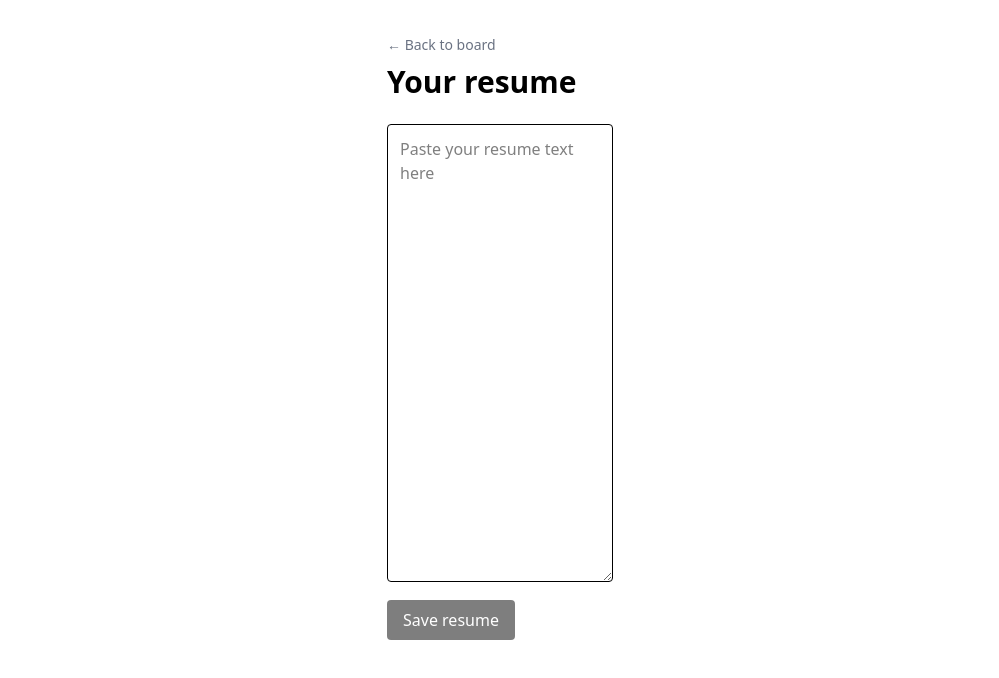
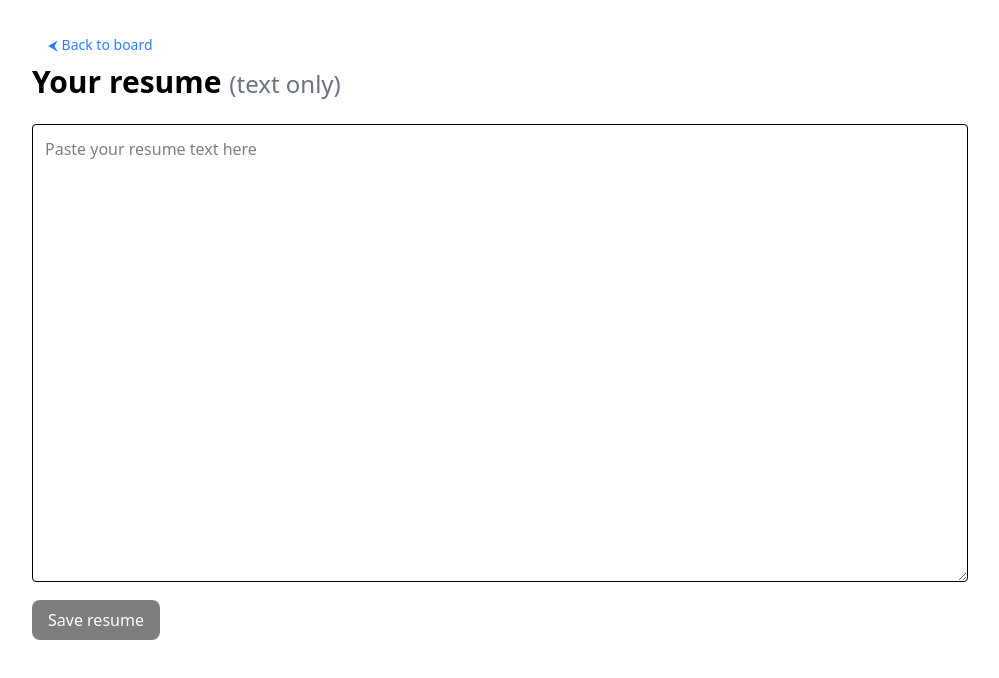
Before and after one commit to Syed-Asad-745/jobstronaut, a Next.js app: page /resume in a window 1280 px wide. Shown: the top 678 px of the page, without its empty margins (140-1139 px from the left). Built offline with nearby package versions, Linux system fonts and the light colour scheme; no server answers; the database is empty; sample sign-in values are in the browser's storage.

Commit message:
Finalized version 1 fully tested and deployed

```diff
--- a/src/app/page.tsx
+++ b/src/app/page.tsx
@@ -43,7 +43,7 @@ export default async function Home() {
   );
 
   return (
-    <main className="p-8">
+    <main className="relative p-8">
       <div className="relative mb-6 flex justify-center">
         <Image
           src={"/LongLogo.png"}
@@ -78,6 +78,7 @@ export default async function Home() {
         </div>
       </div>
       <JobBoard initialJobs={rows} />
+      <span className="text-gray-600 absolute right-10 mt-1">version: 1.0.0</span>
     </main>
   );
 }
--- a/src/app/resume/page.tsx
+++ b/src/app/resume/page.tsx
@@ -13,14 +13,16 @@ export default async function ResumePage() {
   const resume = await getResume();
 
   return (
-    <main className="mx-auto max-w-3xl p-8">
+    <main className="mx-auto min-w-250 p-8">
       <Link
         href="/"
-        className="text-sm text-gray-500"
+        className="text-sm text-blue-500 hover:bg-gray-200 px-4 py-2 rounded-lg"
       >
-        ← Back to board
+        ⮜ Back to board
       </Link>
-      <h1 className="mb-6 mt-2 text-3xl font-bold">Your resume</h1>
+      <h1 className="mb-6 mt-2 text-3xl font-bold">
+        Your resume <span className="text-gray-500 font-light text-2xl">(text only)</span>
+      </h1>
       <ResumeForm initialContent={resume} />
     </main>
   );
--- a/src/components/AddJobForm.tsx
+++ b/src/components/AddJobForm.tsx
@@ -34,7 +34,7 @@ export default function AddJobForm({ onAdd }: { onAdd: (company: string, role: s
       />
       <button
         type="submit"
-        className="rounded-md bg-black px-4 py-2 text-white cursor-pointer"
+        className="rounded-md bg-emerald-900 px-4 py-2 text-white font-semibold cursor-pointer hover:scale-110 transition"
       >
         Add job
       </button>
--- a/src/components/Board.tsx
+++ b/src/components/Board.tsx
@@ -25,9 +25,9 @@ export default function Board({
       {columns.map((column) => (
         <section
           key={column.status}
-          className="border p-2 rounded-lg"
+          className="border border-emerald-500 p-3 rounded-lg"
         >
-          <h2 className="mb-3 font-semibold text-center underline">{column.label}</h2>
+          <h2 className="mb-3 font-semibold text-emerald-900 text-center underline">{column.label}</h2>
           <div className="flex flex-col gap-3">
             {jobs
               .filter((job) => job.status === column.status)
--- a/src/components/JobCard.tsx
+++ b/src/components/JobCard.tsx
@@ -33,12 +33,10 @@ export default function JobCard({
   }
 
   return (
-    <div className="rounded-lg border p-4">
+    <div className="rounded-lg border-2 border-dotted border-emerald-300 bg-white p-4 shadow-xl">
       <h3 className="font-semibold">{job.role}</h3>
       <p className="text-sm text-gray-500">{job.company}</p>
-
       {job.matchScore !== null && <p className="mt-2 text-sm font-medium">Match: {job.matchScore}%</p>}
-
       <select
         value={job.status}
         onChange={(e) => onStatusChange(job.id, e.target.value as JobStatus)}
@@ -55,18 +53,16 @@ export default function JobCard({
       </select>
       <button
         onClick={() => onDelete(job.id)}
-        className="ml-2 text-sm text-red-600"
+        className="ml-4 text-sm text-red-600 bg-red-100 px-4 py-1.5 rounded-md cursor-pointer hover:bg-red-600 hover:text-white transition"
       >
         Delete
       </button>
-
       <button
         onClick={() => setOpen(!open)}
         className="mt-3 block text-sm underline"
       >
         {open ? "Hide AI" : "AI analysis"}
       </button>
-
       {open && (
         <div className="mt-3">
           <textarea
--- a/src/components/ResumeForm.tsx
+++ b/src/components/ResumeForm.tsx
@@ -26,7 +26,7 @@ export default function ResumeForm({ initialContent }: { initialContent: string
         <button
           onClick={handleSave}
           disabled={!content.trim()}
-          className="rounded bg-black px-4 py-2 text-white disabled:opacity-50"
+          className="rounded-lg bg-black px-4 py-2 text-white disabled:opacity-50 hover:scale-110 cursor-pointer transition"
         >
           Save resume
         </button>
```
